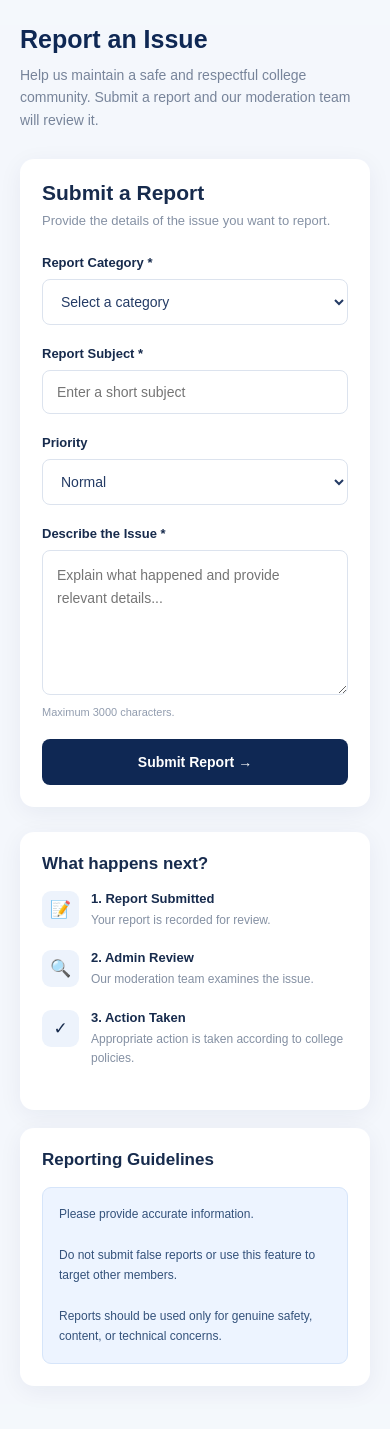
After one commit to Bhargavipogiri/AITAMslack, a PHP site: page /report.php in a window 390 px wide. The commit adds this page. Run offline with PHP 8.4, Linux system fonts and the light colour scheme.

Commit message:
footer image updated

```diff
--- a/footer.php
+++ b/footer.php
@@ -15,7 +15,7 @@
             <div class="footer-brand">
 
                 <img
-                    src="/aitam-slack/AITAMslack/assets/images/Aitamlogo.png"
+                    src="./assets/images/Aitamlogo.png"
                     alt="AITAM College Logo"
                     class="footer-logo"
                 >
@@ -44,7 +44,7 @@
         </div>
 
         <!-- Divider -->
-        <div class="footer-divider"></div>
+
 
         <!-- Bottom Footer Section -->
         <div class="footer-bottom">
--- a/hero.html
+++ b/hero.php
@@ -5,7 +5,7 @@
 <meta charset="UTF-8">
 <meta name="viewport" content="width=device-width, initial-scale=1.0">
 <title>AITAM Slack | College Community</title>
-
+<?php include 'nav.php';?>
 <style>
 /* ==============================
    AITAM SLACK - DESIGN TOKENS
@@ -2077,6 +2077,7 @@ document.getElementById("currentYear").textContent =
   new Date().getFullYear();
 
 </script>
+<?php include 'footer.php'; ?>
 
 </body>
 </html>
--- /dev/null
+++ b/report.php
@@ -0,0 +1,432 @@
+
+<?php
+session_start();
+
+// Add your authentication check here.
+// Example: require_once 'includes/auth.php';
+
+$success = '';
+$error = '';
+
+if ($_SERVER['REQUEST_METHOD'] === 'POST') {
+
+    $report_type = trim($_POST['report_type'] ?? '');
+    $subject = trim($_POST['subject'] ?? '');
+    $description = trim($_POST['description'] ?? '');
+    $priority = trim($_POST['priority'] ?? 'normal');
+
+    $allowed_types = [
+        'inappropriate_content',
+        'harassment',
+        'spam',
+        'fake_information',
+        'technical_issue',
+        'other'
+    ];
+
+    if (
+        !in_array($report_type, $allowed_types, true) ||
+        empty($subject) ||
+        empty($description)
+    ) {
+        $error = "Please complete all required fields correctly.";
+    } else {
+        /*
+         * Database insertion should be implemented here.
+         * Store the report using PDO prepared statements.
+         * Obtain the reporter ID from the authenticated session.
+         */
+
+        $error = "Report submission is not connected to the database yet.";
+    }
+}
+?>
+
+<!DOCTYPE html>
+<html lang="en">
+<head>
+<meta charset="UTF-8">
+<meta name="viewport" content="width=device-width, initial-scale=1.0">
+
+<title>Report an Issue | College Connect</title>
+
+<link rel="stylesheet" href="assets/css/root.css">
+
+<style>
+* {
+    margin: 0;
+    padding: 0;
+    box-sizing: border-box;
+}
+
+body {
+    background: #f4f7fc;
+    font-family: Arial, sans-serif;
+    color: #172b4d;
+}
+
+.report-container {
+    max-width: 1050px;
+    margin: 45px auto;
+    padding: 0 20px;
+}
+
+.page-header {
+    margin-bottom: 28px;
+}
+
+.page-header h1 {
+    font-size: 30px;
+    margin-bottom: 10px;
+    color: #0F2854;
+}
+
+.page-header p {
+    color: #77849a;
+    font-size: 14px;
+    line-height: 1.6;
+}
+
+.report-layout {
+    display: grid;
+    grid-template-columns: 1fr 320px;
+    gap: 25px;
+    align-items: start;
+}
+
+.report-card,
+.info-card {
+    background: #fff;
+    border-radius: 14px;
+    padding: 30px;
+    box-shadow: 0 5px 25px rgba(15,40,84,.06);
+}
+
+.report-card h2 {
+    font-size: 21px;
+    margin-bottom: 8px;
+}
+
+.card-description {
+    font-size: 13px;
+    color: #8591a4;
+    margin-bottom: 27px;
+}
+
+.form-group {
+    margin-bottom: 21px;
+}
+
+.form-group label {
+    display: block;
+    font-weight: 700;
+    font-size: 13px;
+    margin-bottom: 9px;
+}
+
+.form-group input,
+.form-group select,
+.form-group textarea {
+    width: 100%;
+    border: 1px solid #dce3ee;
+    border-radius: 8px;
+    padding: 13px 14px;
+    font-size: 14px;
+    outline: none;
+    font-family: inherit;
+    color: #243b65;
+    background: #fff;
+}
+
+.form-group input:focus,
+.form-group select:focus,
+.form-group textarea:focus {
+    border-color: #315f9e;
+    box-shadow: 0 0 0 3px rgba(49,95,158,.09);
+}
+
+.form-group textarea {
+    min-height: 145px;
+    resize: vertical;
+    line-height: 1.6;
+}
+
+.form-group small {
+    display: block;
+    color: #929daf;
+    font-size: 11px;
+    margin-top: 7px;
+}
+
+.submit-btn {
+    width: 100%;
+    padding: 15px;
+    background: #0F2854;
+    color: #fff;
+    border: none;
+    border-radius: 8px;
+    font-weight: 700;
+    font-size: 14px;
+    cursor: pointer;
+    transition: .2s;
+}
+
+.submit-btn:hover {
+    background: #243b65;
+}
+
+.info-card {
+    margin-bottom: 18px;
+}
+
+.info-card h3 {
+    font-size: 17px;
+    margin-bottom: 17px;
+}
+
+.info-item {
+    display: flex;
+    gap: 12px;
+    margin-bottom: 20px;
+}
+
+.info-icon {
+    width: 37px;
+    height: 37px;
+    border-radius: 9px;
+    background: #edf3fc;
+    display: flex;
+    align-items: center;
+    justify-content: center;
+    font-size: 17px;
+    flex-shrink: 0;
+}
+
+.info-item h4 {
+    font-size: 13px;
+    margin-bottom: 5px;
+}
+
+.info-item p {
+    font-size: 12px;
+    color: #8490a3;
+    line-height: 1.6;
+}
+
+.notice {
+    background: #edf4ff;
+    border: 1px solid #d6e5fa;
+    padding: 16px;
+    border-radius: 9px;
+    font-size: 12px;
+    line-height: 1.7;
+    color: #34527b;
+}
+
+.alert {
+    padding: 13px;
+    border-radius: 8px;
+    margin-bottom: 20px;
+    font-size: 13px;
+}
+
+.alert.success {
+    background: #e9f8ef;
+    color: #187442;
+}
+
+.alert.error {
+    background: #fff0f0;
+    color: #b42318;
+}
+
+@media(max-width: 800px) {
+    .report-layout {
+        grid-template-columns: 1fr;
+    }
+}
+
+@media(max-width: 480px) {
+    .report-container {
+        margin: 25px auto;
+    }
+
+    .report-card,
+    .info-card {
+        padding: 22px;
+    }
+
+    .page-header h1 {
+        font-size: 25px;
+    }
+}
+</style>
+</head>
+
+<body>
+
+<main class="report-container">
+
+    <header class="page-header">
+        <h1>Report an Issue</h1>
+        <p>
+            Help us maintain a safe and respectful college community.
+            Submit a report and our moderation team will review it.
+        </p>
+    </header>
+
+    <div class="report-layout">
+
+        <section class="report-card">
+
+            <h2>Submit a Report</h2>
+
+            <p class="card-description">
+                Provide the details of the issue you want to report.
+            </p>
+
+            <?php if ($success): ?>
+                <div class="alert success">
+                    <?= htmlspecialchars($success) ?>
+                </div>
+            <?php endif; ?>
+
+            <?php if ($error): ?>
+                <div class="alert error">
+                    <?= htmlspecialchars($error) ?>
+                </div>
+            <?php endif; ?>
+
+            <form method="POST" action="">
+
+                <div class="form-group">
+                    <label for="report_type">Report Category *</label>
+
+                    <select name="report_type" id="report_type" required>
+                        <option value="">Select a category</option>
+                        <option value="inappropriate_content">
+                            Inappropriate Content
+                        </option>
+                        <option value="harassment">
+                            Harassment or Bullying
+                        </option>
+                        <option value="spam">
+                            Spam or Promotional Content
+                        </option>
+                        <option value="fake_information">
+                            Fake or Misleading Information
+                        </option>
+                        <option value="technical_issue">
+                            Technical Issue
+                        </option>
+                        <option value="other">Other</option>
+                    </select>
+                </div>
+
+                <div class="form-group">
+                    <label for="subject">Report Subject *</label>
+
+                    <input
+                        type="text"
+                        id="subject"
+                        name="subject"
+                        placeholder="Enter a short subject"
+                        maxlength="150"
+                        required
+                    >
+                </div>
+
+                <div class="form-group">
+                    <label for="priority">Priority</label>
+
+                    <select name="priority" id="priority">
+                        <option value="normal">Normal</option>
+                        <option value="high">High</option>
+                        <option value="urgent">Urgent</option>
+                    </select>
+                </div>
+
+                <div class="form-group">
+                    <label for="description">
+                        Describe the Issue *
+                    </label>
+
+                    <textarea
+                        name="description"
+                        id="description"
+                        placeholder="Explain what happened and provide relevant details..."
+                        maxlength="3000"
+                        required
+                    ></textarea>
+
+                    <small>Maximum 3000 characters.</small>
+                </div>
+
+                <button type="submit" class="submit-btn">
+                    Submit Report →
+                </button>
+
+            </form>
+
+        </section>
+
+        <aside>
+
+            <div class="info-card">
+
+                <h3>What happens next?</h3>
+
+                <div class="info-item">
+                    <div class="info-icon">📝</div>
+                    <div>
+                        <h4>1. Report Submitted</h4>
+                        <p>Your report is recorded for review.</p>
+                    </div>
+                </div>
+
+                <div class="info-item">
+                    <div class="info-icon">🔍</div>
+                    <div>
+                        <h4>2. Admin Review</h4>
+                        <p>Our moderation team examines the issue.</p>
+                    </div>
+                </div>
+
+                <div class="info-item">
+                    <div class="info-icon">✓</div>
+                    <div>
+                        <h4>3. Action Taken</h4>
+                        <p>Appropriate action is taken according to college policies.</p>
+                    </div>
+                </div>
+
+            </div>
+
+            <div class="info-card">
+
+                <h3>Reporting Guidelines</h3>
+
+                <div class="notice">
+                    Please provide accurate information.
+
+                    <br><br>
+
+                    Do not submit false reports or use this
+                    feature to target other members.
+
+                    <br><br>
+
+                    Reports should be used only for genuine
+                    safety, content, or technical concerns.
+                </div>
+
+            </div>
+
+        </aside>
+
+    </div>
+
+</main>
+
+</body>
+</html>
```
